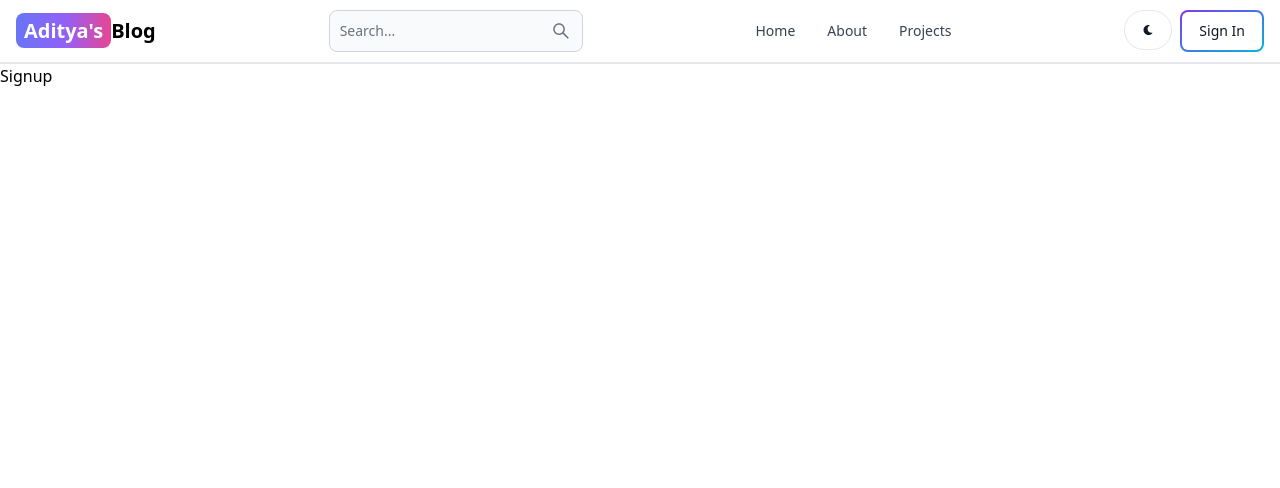
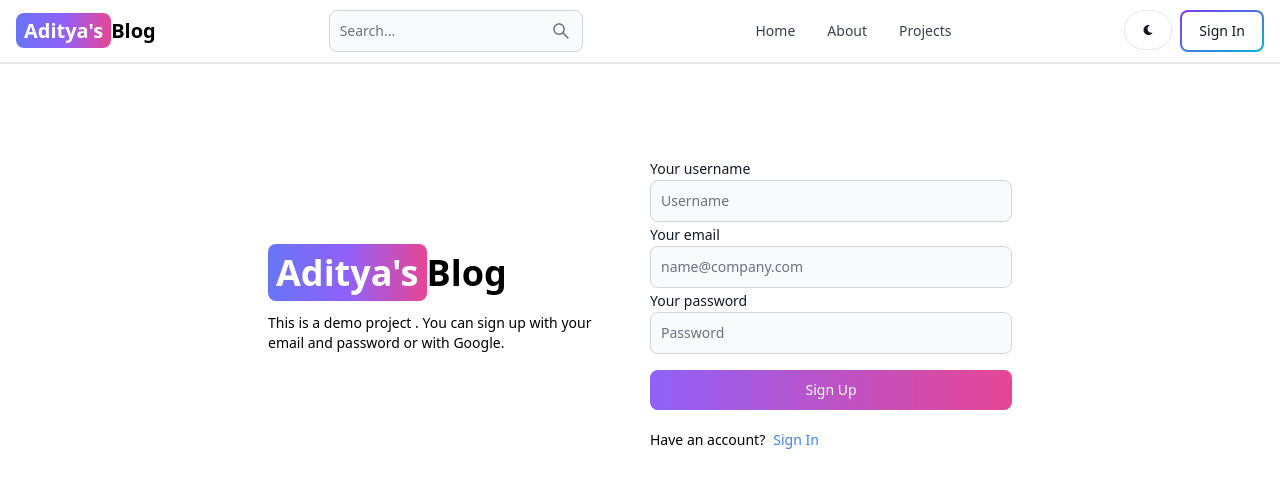
Before and after one commit to Adityakapadne08/MERN-Blog-, a React (Vite) app in the folder client/: page /sign-up in a window 1280 px wide. Shown: the top 488 px of the page. Built offline with nearby package versions, Linux system fonts and the light colour scheme.

Commit message:
create a complete sign up page ui

```diff
--- a/client/src/pages/SignUp.jsx
+++ b/client/src/pages/SignUp.jsx
@@ -1,9 +1,59 @@
-import React from 'react'
+import {Link} from 'react-router-dom'
+import {Button, Label, TextInput} from 'flowbite-react'
 
 export default function SignUp() {
   return (
-    <div>
-      Signup
+    <div className="min-h-screen mt-20">
+     <div className="flex p-3 max-w-3xl mx-auto flex-col md:flex-row md:items-center gap-5">
+      {/*left side*/}
+      <div className=" flex-1">
+      <Link
+        to='/'
+        className='
+          font-bold
+          dark:text-white text-4xl'
+      >
+        <span className='px-2 py-1 bg-gradient-to-r
+         from-indigo-500 via-purple-500 to-pink-500
+         rounded-lg text-white'>{`Aditya's`}</span>
+        Blog
+      </Link>
+      <p className='text-sm mt-5'>
+        This is a demo project . You can sign up with your email and password or with Google.
+      </p>
+      </div>
+       {/*right side*/}
+
+       <div className="flex-1">
+        <form className="flex flex-col gap-4">
+          <div>
+            <Label value='Your username'/>
+            <TextInput
+            type='text'
+            placeholder='Username'
+            id='username'/>
+            <Label value='Your email'/>
+            <TextInput
+            type='text'
+            placeholder='name@company.com'
+            id='email'/>
+            <Label value='Your password'/>
+            <TextInput
+            type='text'
+            placeholder='Password'
+            id='password'/>
+          </div>
+          <Button gradientDuoTone='purpleToPink' type='submit'>
+            Sign Up
+          </Button>
+        </form>
+        <div className='flex gap-2 text-sm mt-5'>
+          <span>Have an account?</span>
+          <Link to='/sign-in' className='text-blue-500'>Sign In
+          </Link>
+        </div>
+       </div>
+     </div>
     </div>
-  )
+  );
 }
```
